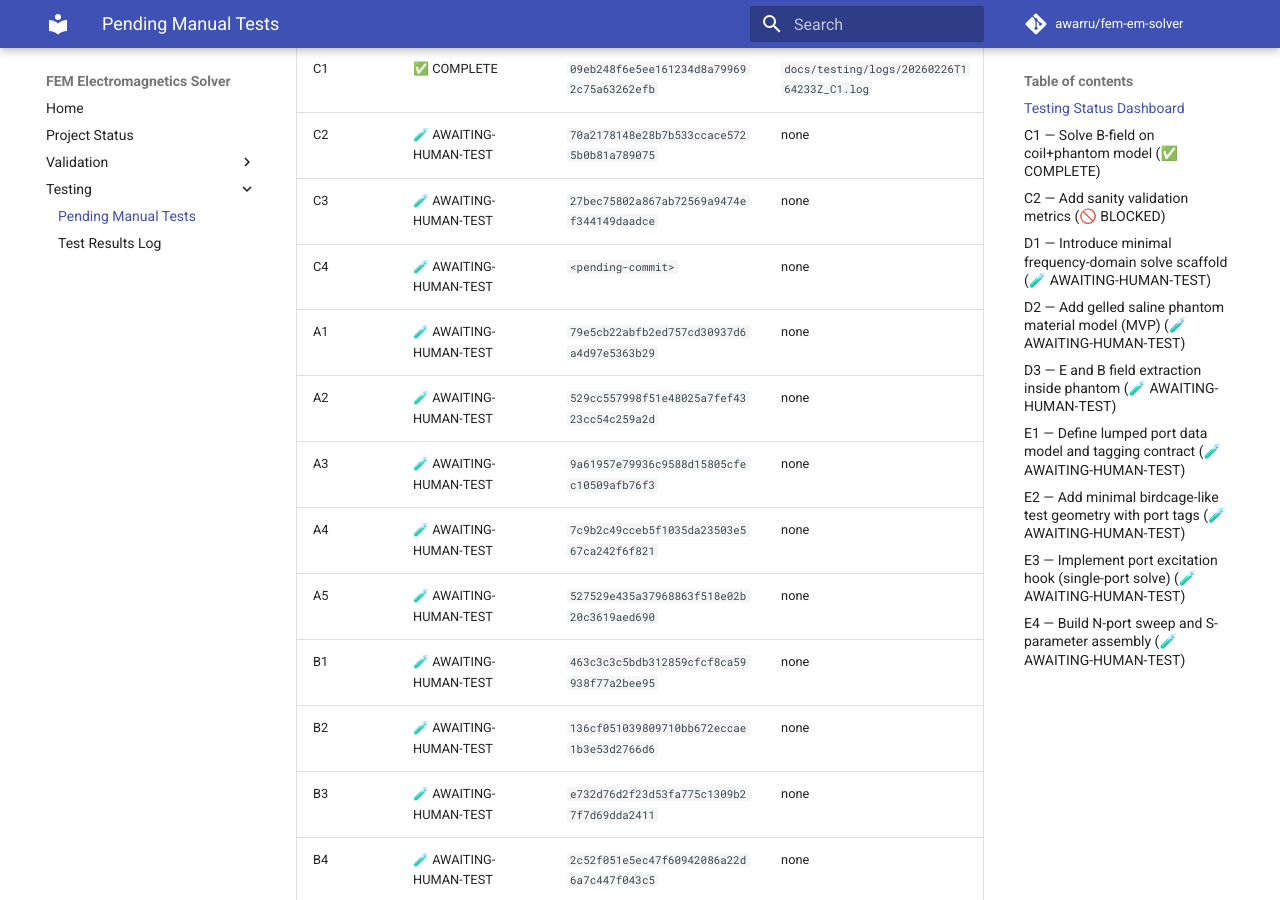
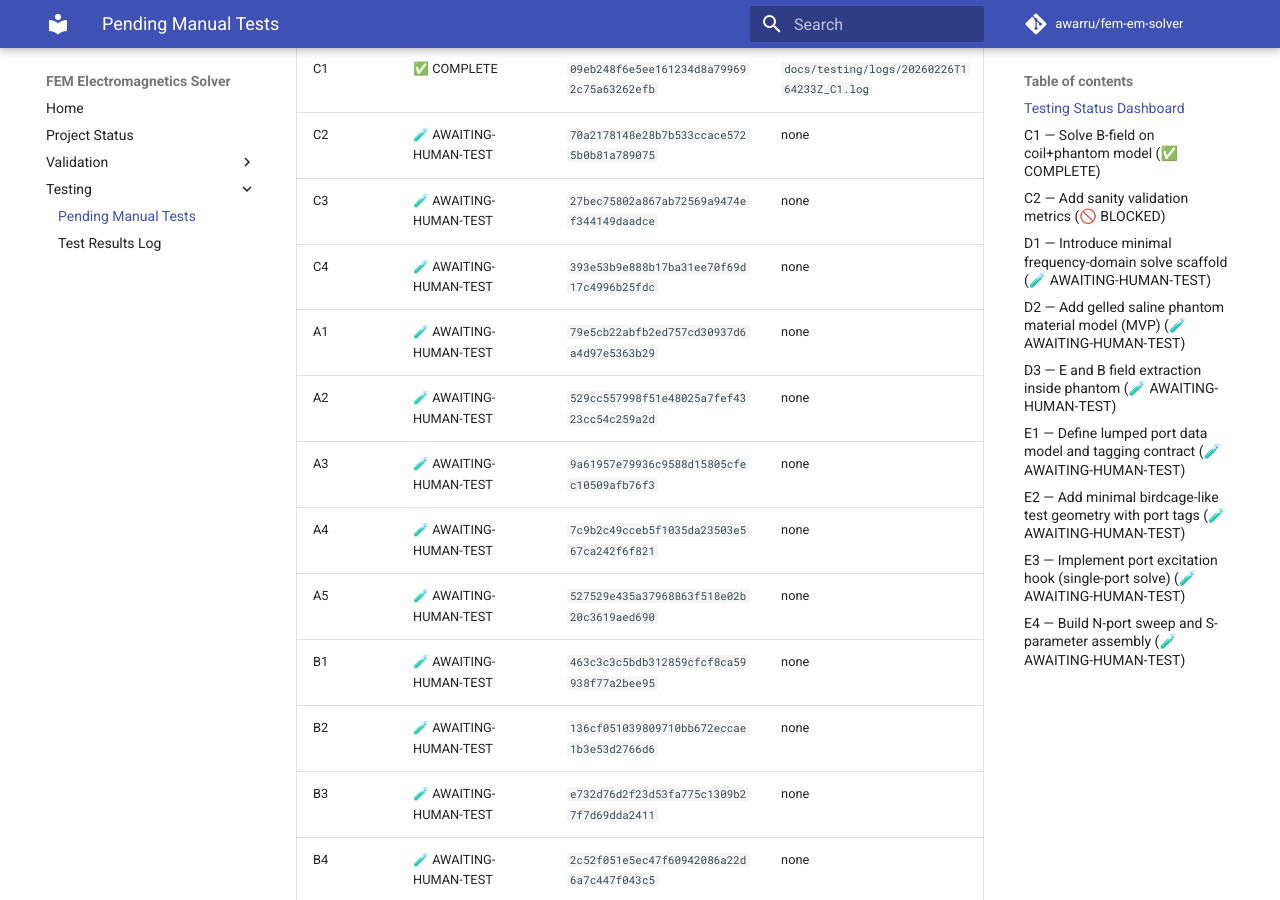
Before and after one commit to awarru/fem-em-solver, an MkDocs documentation site: the page built from docs/testing/pending-tests.md, in a window 1280 px wide and 900 px high, scrolled down 819 px. Built offline with MkDocs 1.6.1 and Material for MkDocs 9.7.7, drawn with Linux system fonts in a browser that asks for light colours; comment, search, counter and statistics services are not loaded; some of the changed text lies outside the part shown.

Commit message:
docs: record C4 pending-test commit hash

```diff
--- a/docs/testing/pending-tests.md
+++ b/docs/testing/pending-tests.md
@@ -39,7 +39,7 @@ Optional helpers:
 | C1 | ✅ COMPLETE | `09eb248f6e5ee161234d8a799692c75a63262efb` | `docs/testing/logs/20260226T164233Z_C1.log` |
 | C2 | 🧪 AWAITING-HUMAN-TEST | `70a2178148e28b7b533ccace5725b0b81a789075` | none |
 | C3 | 🧪 AWAITING-HUMAN-TEST | `27bec75802a867ab72569a9474ef344149daadce` | none |
-| C4 | 🧪 AWAITING-HUMAN-TEST | `<pending-commit>` | none |
+| C4 | 🧪 AWAITING-HUMAN-TEST | `393e53b9e888b17ba31ee70f69d17c4996b25fdc` | none |
 | A1 | 🧪 AWAITING-HUMAN-TEST | `79e5cb22abfb2ed757cd30937d6a4d97e5363b29` | none |
 | A2 | 🧪 AWAITING-HUMAN-TEST | `529cc557998f51e48025a7fef4323cc54c259a2d` | none |
 | A3 | 🧪 AWAITING-HUMAN-TEST | `9a61957e79936c9588d15805cfec10509afb76f3` | none |
@@ -498,7 +498,7 @@ Optional helpers:
 
 - Chunk: C4 — Interface-aware field extraction reliability
 - Status: 🧪 AWAITING-HUMAN-TEST
-- Commit: <pending-commit>
+- Commit: 393e53b9e888b17ba31ee70f69d17c4996b25fdc
 - Files changed:
   - ROADMAP.md
   - docs/testing/pending-tests.md
```
